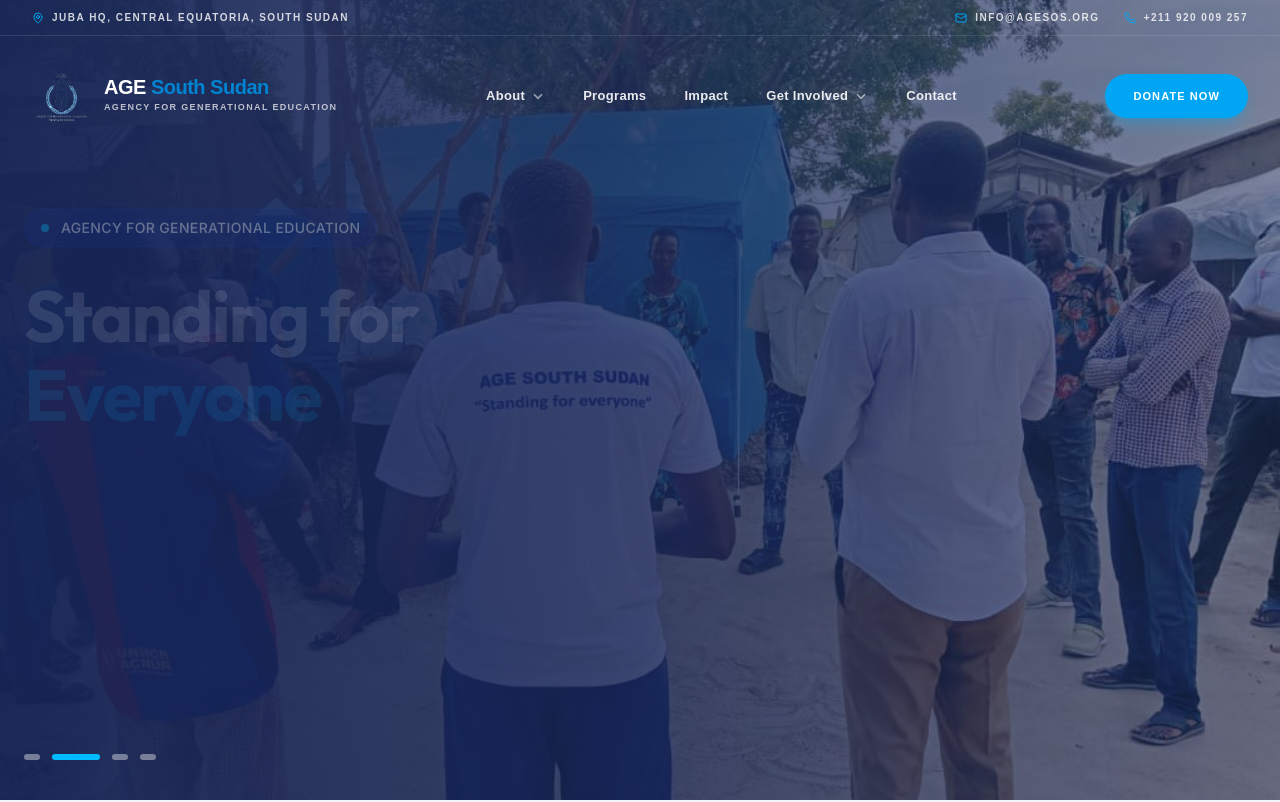
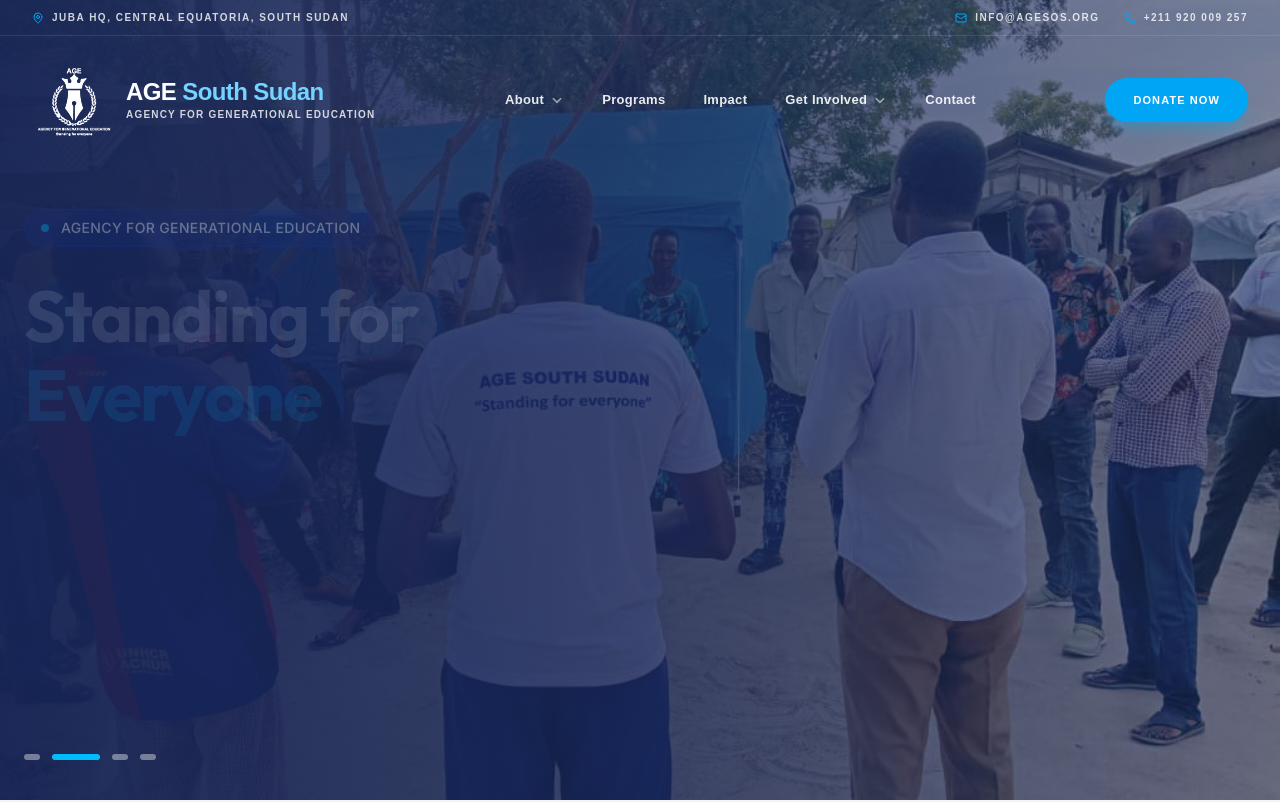
Before and after one commit to Hon-Tap/AGESOS, a Next.js app in the folder frontend/: page / in a window 1280 px wide. Shown: the top 802 px of the page. Built offline with nearby package versions, Linux system fonts and the light colour scheme.

Commit message:
update the layout files

```diff
--- a/frontend/src/components/layout/Footer.tsx
+++ b/frontend/src/components/layout/Footer.tsx
@@ -93,20 +93,31 @@
 
           {/* Brand & Mission */}
 <div className="lg:col-span-5">
-            <Link href="/" className="flex items-center gap-4 mb-8">
-              <div className="h-12 w-12 bg-white rounded-xl p-2 shadow-xl shadow-sky-500/10 transition-transform hover:rotate-3">
-                <Image src="/age-logo.png" alt="AGE Logo" width={40} height={40} className="object-contain" />
+  <Link href="/" className="group flex items-center gap-4 mb-6">
+    <div className="relative h-16 w-16 overflow-hidden transition-transform duration-500 group-hover:scale-105">
+      <Image
+        src="/age-logo.png"
+        alt="AGE Logo"
+        fill
+        className="object-contain brightness-0 invert"
+        priority
+      />
     </div>
-              <div>
-                <h3 className="text-lg font-black text-white leading-none tracking-tight uppercase">AGE South Sudan</h3>
-                <p className="text-[10px] font-black uppercase tracking-[0.3em] text-[#60A0D2] mt-1">Generational Education</p>
+    <div className="flex flex-col justify-center">
+      <h3 className="text-xl font-black text-white leading-none tracking-tight">
+        AGE <span className="text-sky-400">South Sudan</span>
+      </h3>
+      <p className="text-[10px] font-bold uppercase tracking-[0.15em] text-slate-400 mt-1.5 leading-none">
+        Agency for Generational Education
+      </p>
     </div>
   </Link>
 
-            <p className="text-slate-400 text-sm leading-relaxed max-w-sm mb-10">
+  <p className="text-slate-400 text-sm leading-relaxed max-w-sm mb-8">
     Agency for Generational Education (AGE) is a registered National NGO dedicated to bridging the gap in education, health, and sustainable livelihoods for remote communities in South Sudan.
   </p>
 
+  {/* Social Links */}
   <div className="flex gap-3">
     {[
       {
@@ -114,16 +125,6 @@
         label: "Facebook",
         href: "https://www.facebook.com/share/1Hw11LH2R3/"
       },
-              // {
-              //   icon: Twitter,
-              //   label: "X",
-              //   href: "#"
-              // },
-              // {
-              //   icon: Linkedin,
-              //   label: "LinkedIn",
-              //   href: "#"
-              // },
       {
         icon: FaWhatsapp,
         label: "WhatsApp",
@@ -136,7 +137,7 @@
         target="_blank"
         rel="noopener noreferrer"
         aria-label={social.label}
-                className="h-11 w-11 rounded-xl bg-white/5 border border-white/10 flex items-center justify-center text-slate-400 hover:bg-[#60A0D2] hover:text-[#0D1630] hover:border-[#60A0D2] transition-all"
+        className="h-11 w-11 rounded-xl bg-white/5 border border-white/10 flex items-center justify-center text-slate-400 hover:bg-sky-500 hover:text-white hover:border-sky-500 transition-all duration-300 hover:scale-110 shadow-lg hover:shadow-sky-500/20"
       >
         <social.icon size={18} />
       </a>
--- a/frontend/src/components/layout/Navbar.tsx
+++ b/frontend/src/components/layout/Navbar.tsx
@@ -145,36 +145,42 @@
   <div
     className={cn(
       "container mx-auto flex max-w-7xl items-center justify-between px-6 lg:px-8 transition-all duration-500",
-            isScrolled ? "py-3 lg:py-4" : "py-5 lg:py-8"
+      isScrolled ? "py-3 lg:py-4" : "py-4 lg:py-6"
     )}
   >
     {/* LOGO SECTION */}
-      <Link href="/" className="group relative z-[110] flex items-center gap-4">
+    <Link href="/" className="group relative z-[110] flex items-center gap-3.5">
       <div className={cn(
         "relative overflow-hidden transition-all duration-500 group-hover:scale-105",
-          isScrolled ? "h-11 w-11" : "h-12 w-12 lg:h-14 lg:w-14"
+        // Increased size considerably to account for the image's internal layout padding
+        isScrolled ? "h-14 w-14" : "h-16 w-16 lg:h-20 lg:w-20"
       )}>
         <Image
           src="/age-logo.png"
           alt="AGE Logo"
           fill
-            className="object-contain"
+          className={cn(
+            "object-contain transition-all duration-500",
+            // Dynamically apply brightness/inversion when on transparent hero background
+            (!isScrolled && isHomePage) && "brightness-0 invert tracking-normal"
+          )}
           priority
         />
       </div>
+
       <div className="flex flex-col justify-center">
         <span
           className={cn(
-              "font-black tracking-tight transition-all duration-500 leading-none mb-1",
-              isScrolled ? "text-lg" : "text-xl",
+            "font-black tracking-tight transition-all duration-500 leading-none mb-1.5",
+            isScrolled ? "text-xl" : "text-2xl",
             isScrolled || !isHomePage ? "text-slate-900" : "text-white"
           )}
         >
-            AGE <span className="text-sky-600">South Sudan</span>
+          AGE <span className={cn("transition-colors duration-500", isScrolled || !isHomePage ? "text-sky-600" : "text-sky-300")}>South Sudan</span>
         </span>
         <span className={cn(
-            "text-[9px] font-bold uppercase tracking-[0.15em] transition-colors duration-500",
-            isScrolled || !isHomePage ? "text-slate-500" : "text-white/70"
+          "text-[10px] font-bold uppercase tracking-[0.12em] transition-colors duration-500 leading-none",
+          isScrolled || !isHomePage ? "text-slate-500" : "text-white/80"
         )}>
           Agency for Generational Education
         </span>
```
Lines whose indentation alone changed are shown as unchanged.
